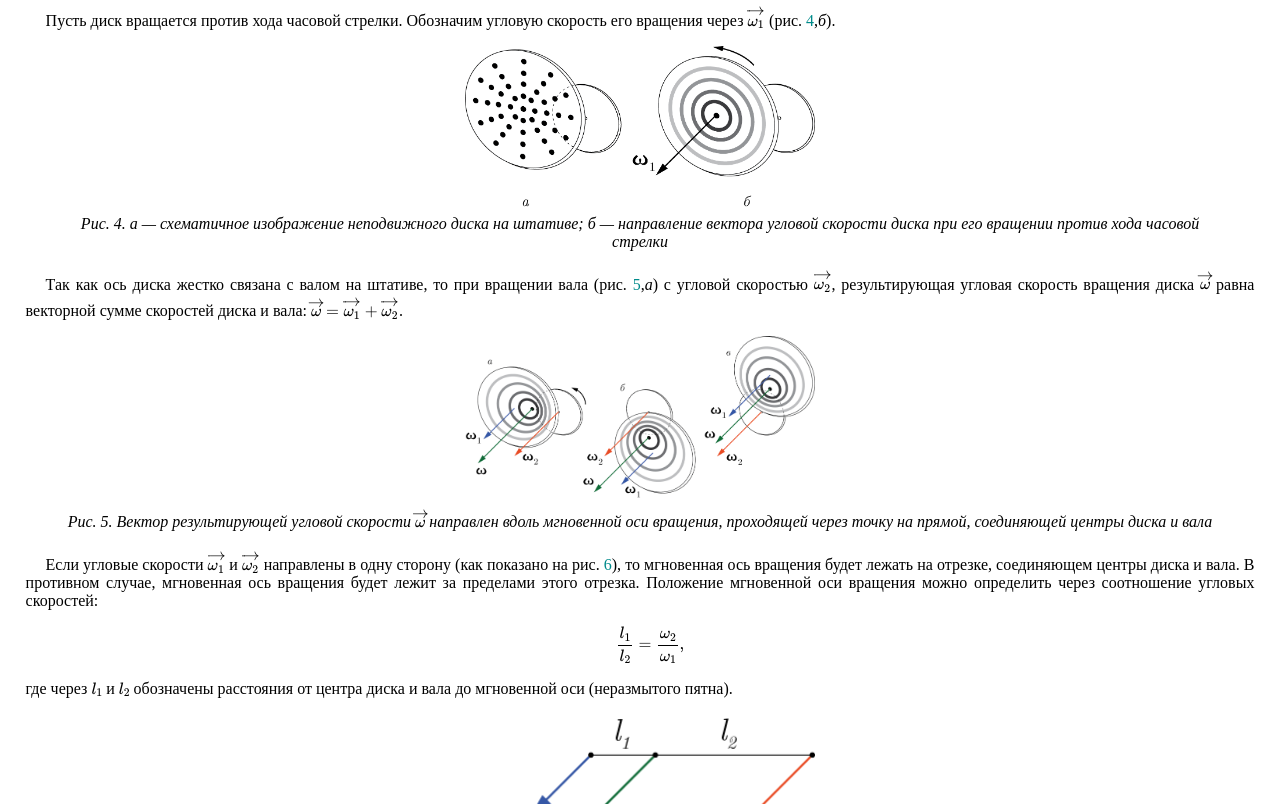
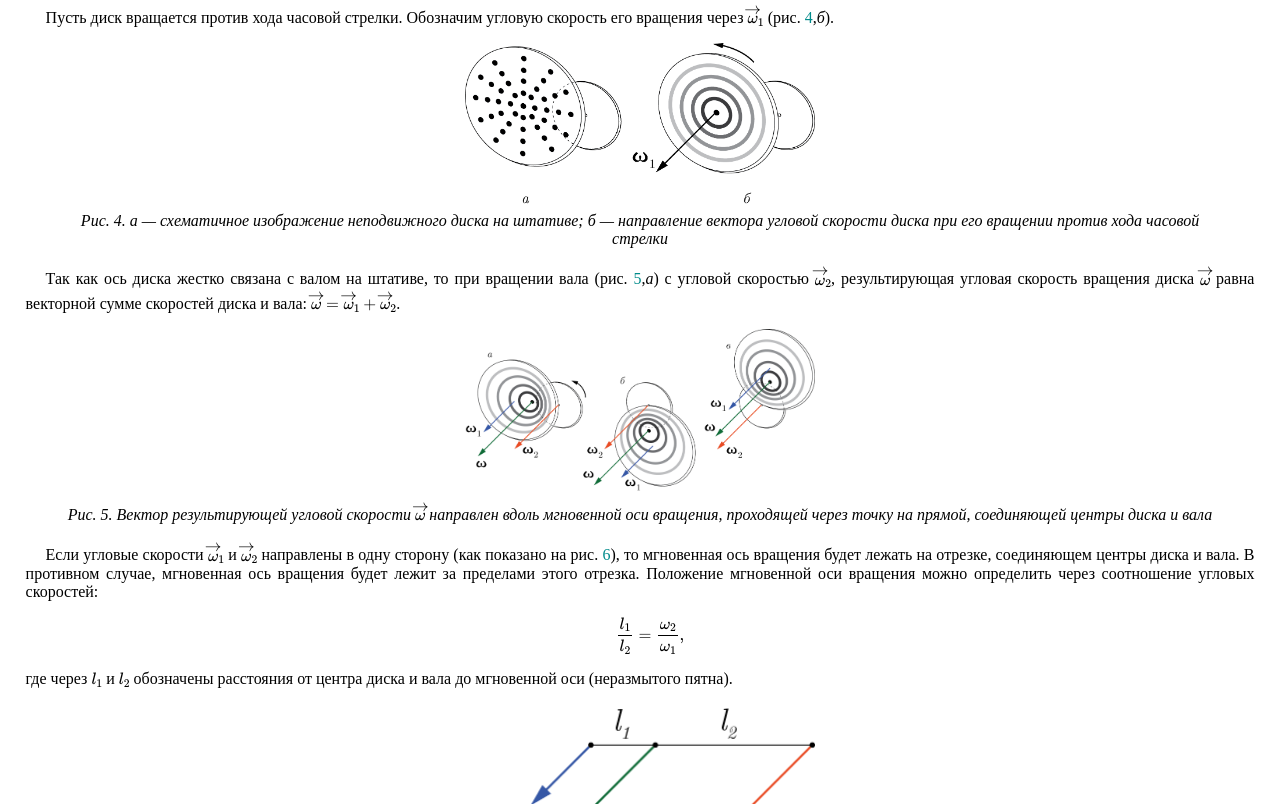
Before and after one commit to IvanSboev/demo.online.PSU, a plain HTML site: page Chapter-1/Addition of motion/demo-1/index.html in a window 1280 px wide. Shown: the part 1634-2438 px from the top of the page. Drawn offline with nearby package versions, Linux system fonts and the light colour scheme.

Commit message:
Update index.html

```diff
--- a/Chapter-1/Addition of motion/demo-1/index.html
+++ b/Chapter-1/Addition of motion/demo-1/index.html
@@ -109,7 +109,7 @@
 
 <h2>Теория</h2>
 <p align="justify">Пусть диск вращается против хода часовой стрелки.
-Обозначим угловую скорость его вращения через \(\overrightarrow{\omega_1}\) (рис. <a href="#aom-4">4</a>,<i>б</i>).</p>
+Обозначим угловую скорость его вращения через \(\overrightarrow{\omega}_1\) (рис. <a href="#aom-4">4</a>,<i>б</i>).</p>
 
 	<a name="aom-4"></a>
 	<figure class = "fig">
@@ -119,8 +119,8 @@
 	</figure>
 
 <p align="justify">Так как ось диска жестко связана с валом на штативе, то при вращении вала (рис. <a href="#aom-5">5</a>,<i>а</i>) с угловой скоростью
- \(\overrightarrow{\omega_2}\), результирующая угловая скорость вращения диска \(\overrightarrow{\omega}\) равна векторной сумме скоростей диска и вала:
- \(\overrightarrow{\omega} = \overrightarrow{\omega_1} + \overrightarrow{\omega_2}\).</p>
+ \(\overrightarrow{\omega}_2\), результирующая угловая скорость вращения диска \(\overrightarrow{\omega}\) равна векторной сумме скоростей диска и вала:
+ \(\overrightarrow{\omega} = \overrightarrow{\omega}_1 + \overrightarrow{\omega}_2\).</p>
 
 	<a name="aom-5"></a>
 	<figure class = "fig">
@@ -129,7 +129,7 @@
 	проходящей через точку на прямой, соединяющей центры диска и вала</figcaption>
 	</figure>
 
-<p align="justify">Если угловые скорости \(\overrightarrow{\omega_1}\) и \(\overrightarrow{\omega_2}\) направлены в одну сторону (как показано на рис. <a href="#aom-6">6</a>),
+<p align="justify">Если угловые скорости \(\overrightarrow{\omega}_1\) и \(\overrightarrow{\omega}_2\) направлены в одну сторону (как показано на рис. <a href="#aom-6">6</a>),
 то мгновенная ось вращения будет лежать на отрезке, соединяющем центры диска и вала.
 В противном случае, мгновенная ось вращения будет лежит за пределами этого отрезка.
 Положение мгновенной оси вращения можно определить через соотношение угловых скоростей:
```
